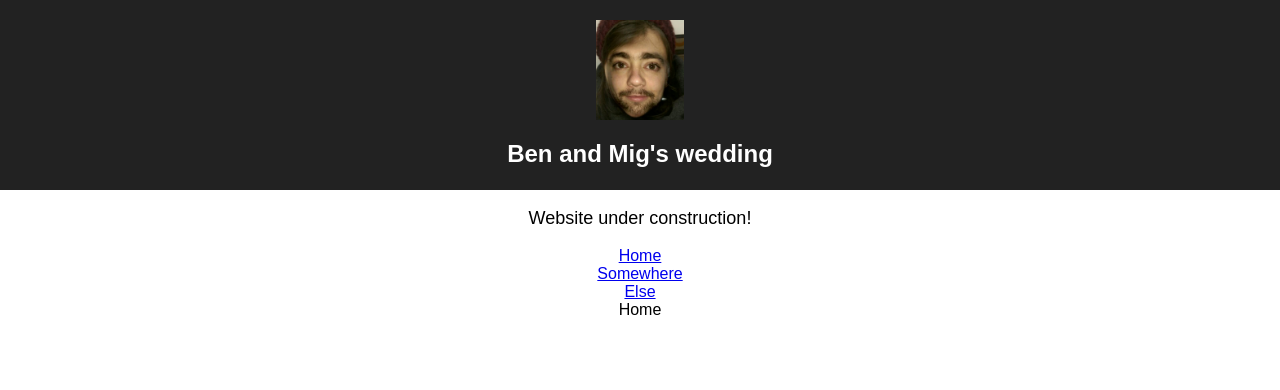
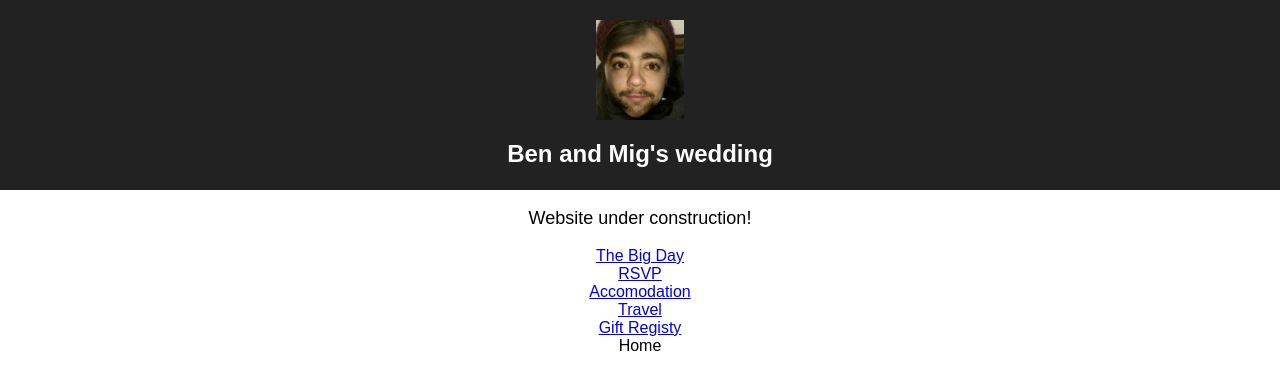
Before and after one commit to bentaly/wedding, a React (Create React App) app: page / in a window 1280 px wide. Shown: the top 390 px of the page. Built offline with nearby package versions, Linux system fonts and the light colour scheme; the HTML template or start-up script is replaced by a standard one.

Commit message:
updated routing

```diff
--- a/src/App.js
+++ b/src/App.js
@@ -15,35 +15,13 @@ class App extends Component {
           Website under construction!
         </p>
         <BrowserRouter>
-          <InnerApp />
+          <RoutingComponent />
         </BrowserRouter>
       </div>
     );
   }
 }
 
-const InnerApp = () => (
-  <div>
-    <nav>
-      <Link to="/">Home</Link>
-    </nav>
-    <nav>
-      <Link to="/d1">Somewhere</Link>
-    </nav>
-    <nav>
-      <Link to="/d2">Else</Link>
-    </nav>
-    <div>
-      <Route exact={true} path="/" component={Home} />
-    </div>
-    <div>
-      <Route exact={true} path="/d1" component={Somewhere} />
-    </div>
-    <div>
-      <Route exact={true} path="/d2" component={Else} />
-    </div>
-  </div>
-)
 
 const Home = () => (
   <div>
@@ -51,16 +29,64 @@ const Home = () => (
   </div>
 )
 
-const Somewhere = () => (
+const RSVP = () => (
   <div>
-    Somewhere
+    RSVP
   </div>
 )
 
-const Else = () => (
+const Accomodation = () => (
   <div>
-    else
+    Accomodation
+  </div>
+)
+const Travel = () => (
+  <div>
+    Travel
   </div>
 )
 
+const GiftRegistry = () => (
+  <div>
+    GiftRegistry
+  </div>
+)
+
+const RoutingComponent = () => {
+
+  const routes = [
+    {
+      label: 'The Big Day',
+      route: '/',
+      component: Home
+    },
+    {
+      label: 'RSVP',
+      route: '/rsvp',
+      component: RSVP
+    },
+    {
+      label: 'Accomodation',
+      route: '/accomodation',
+      component: Accomodation
+    },
+    {
+      label: 'Travel',
+      route: '/travel',
+      component: Travel
+    },
+    {
+      label: 'Gift Registy',
+      route: '/giveusstuff',
+      component: GiftRegistry
+    }
+  ];
+  return (
+    <div>
+      {routes.map(route => <nav key={route.route}><Link to={route.route}>{route.label}</Link></nav>)}
+      {routes.map(route => <div key={route.route}><Route exact={true} path={route.route} component={route.component} /></div>)}
+    </div>
+  )
+}
+
 export default App;
```
